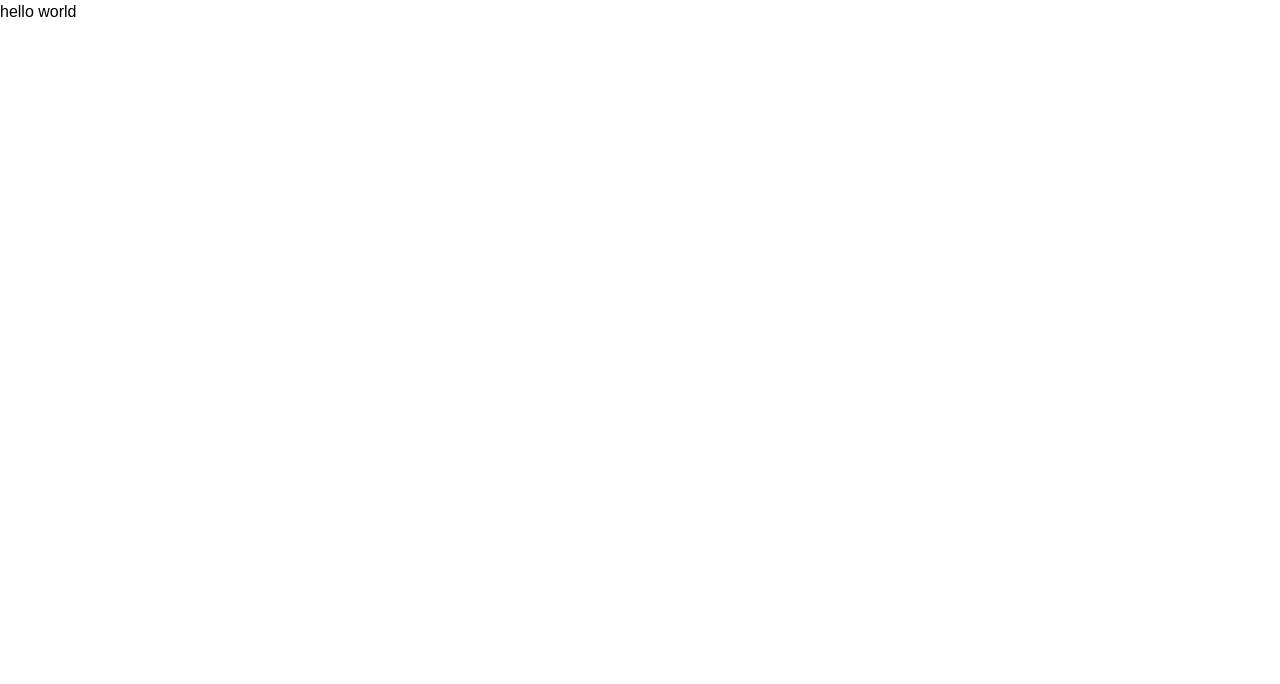
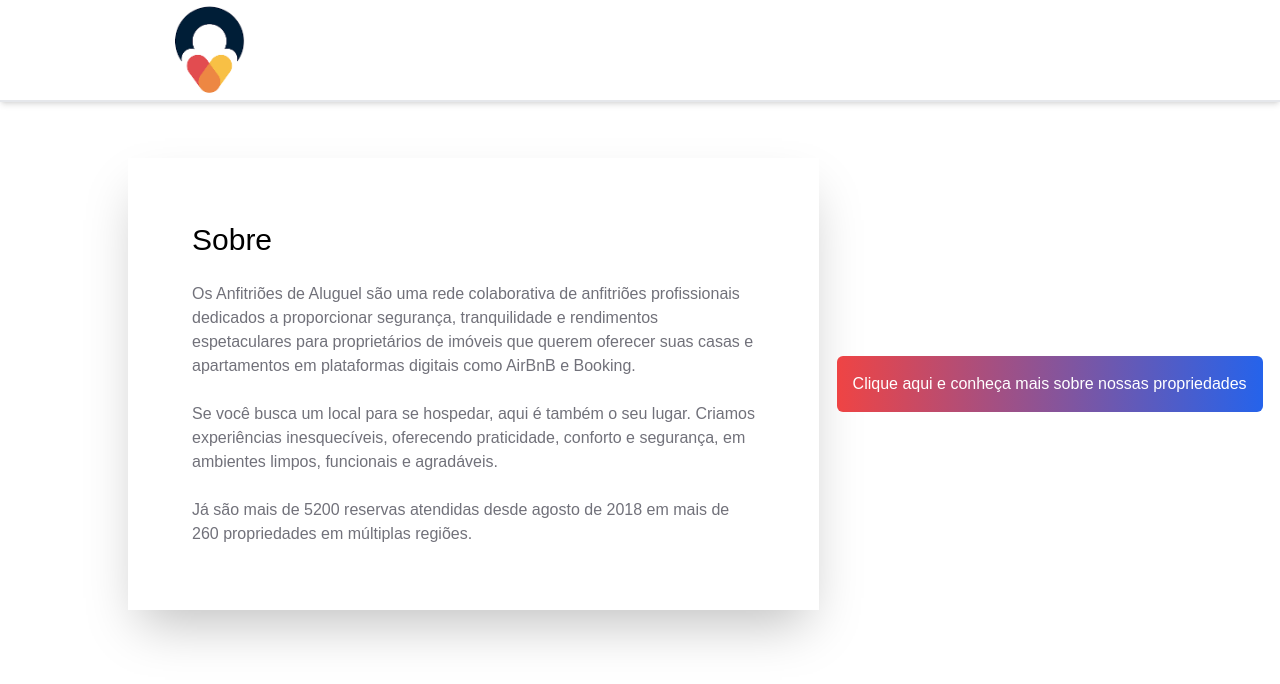
Before and after one commit to GustavoPAraujo/desafio-anfitrioes-de-aluguel, a Next.js app in the folder frontend/: page / in a window 1280 px wide. Shown: the top 684 px of the page. Built offline with nearby package versions, Linux system fonts and the light colour scheme.

Commit message:
home  page

```diff
--- a/frontend/app/globals.css
+++ b/frontend/app/globals.css
@@ -5,6 +5,5 @@
 
 
 body {
-
   font-family: Arial, Helvetica, sans-serif;
 }
--- a/frontend/app/layout.js
+++ b/frontend/app/layout.js
@@ -1,11 +1,20 @@
 import "./globals.css";
+import Header from "@/components/header/header";
 
+
+export const metadata = {
+  title: "Desafio Anfitriões de Aluguel ",
+  icons: {
+    icon: "/anfitrioes-img.png",
+  },
+};
 
 export default function RootLayout({ children }) {
   return (
     <html lang="en">
       <body>
-        {children}
+        <Header></Header>
+        <main className="min-h-screen">{children}</main>
       </body>
     </html>
   );
--- a/frontend/app/page.js
+++ b/frontend/app/page.js
@@ -1,9 +1,48 @@
 
+import Link from "next/link";
 
 export default function Home() {
+
   return (
+
     <>
-      <h1>hello world</h1>
+      <div className="h-full flex flex-row justify-evenly mt-14 pl-32">
+
+        <div className="w-3/5 max-w-3xl shadow-2xl p-16">
+
+          <h1 className="text-3xl font-medium mb-6">Sobre</h1>
+
+          <p className="text-md font-normal text-zinc-500 mb-6">
+            Os Anfitriões de Aluguel são uma rede colaborativa de anfitriões profissionais dedicados a proporcionar segurança,
+            tranquilidade e rendimentos espetaculares para proprietários de imóveis que querem oferecer suas casas e apartamentos
+            em plataformas digitais como AirBnB e Booking.
+          </p>
+
+          <p className="text-md font-normal text-zinc-500 mb-6">
+            Se você busca um local para se hospedar, aqui é também o seu lugar. Criamos experiências inesquecíveis,
+            oferecendo praticidade,  conforto e segurança, em ambientes limpos, funcionais e agradáveis.
+          </p>
+
+          <p className="text-md font-normal text-zinc-500">
+            Já são mais de 5200 reservas atendidas desde agosto de 2018 em mais de 260 propriedades em múltiplas regiões.
+          </p>
+
+        </div>
+
+        <div className="w-2/5 flex items-center justify-center">
+
+          <Link href="/propriedades">
+            <button className="p-4 bg-gradient-to-r from-red-500 to-blue-600 text-white rounded-md
+                               hover:from-red-600 hover:to-blue-700 transition duration-300 ease-in-out
+                               hover:scale-105">
+              <h1>Clique aqui e conheça mais sobre nossas propriedades</h1>
+            </button>
+          </Link>
+
+        </div>
+
+      </div>
+
     </>
   );
 }
--- /dev/null
+++ b/frontend/components/header/header.js
@@ -0,0 +1,19 @@
+import Image from "next/image";
+import Link from "next/link";
+
+export default function Header() {
+
+    return (
+        <header className="pl-40 border-b-2 shadow-md">
+            <Link href="/">
+                <Image
+                    src={"/anfitrioes-img.png"}
+                    alt="logo"
+                    width={100}
+                    height={100}
+                    className=""
+                    />
+            </Link>
+        </header>
+    )
+}
```
Also changed, not shown: frontend/app/propriedades/page.js (added, +9 -0 lines).
